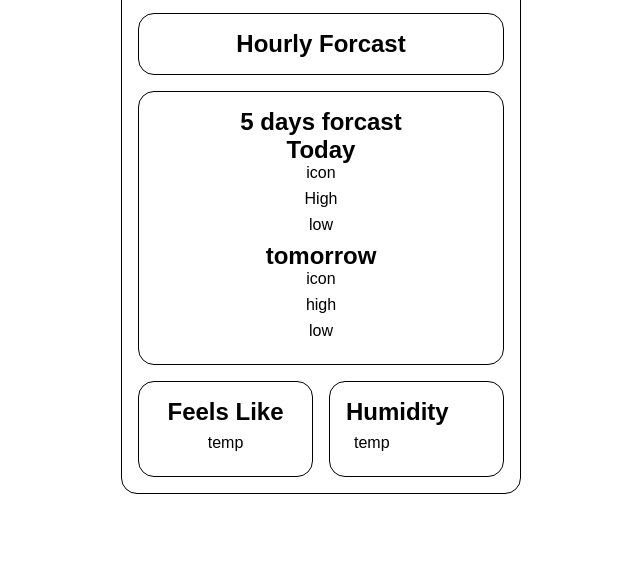
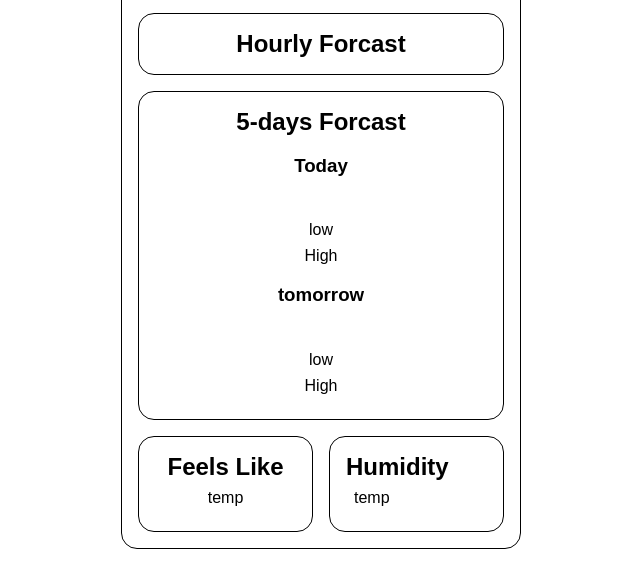
Before and after one commit to Anujkumar23/weatherForcast, a plain HTML site: page index.html in a window 1280 px wide. Shown: the part 224-800 px from the top of the page, without its empty margins (319-959 px from the left). Drawn offline with Linux system fonts and the light colour scheme; no server answers.

Commit message:
set the structure of 5-days forcast

```diff
--- a/index.html
+++ b/index.html
@@ -28,20 +28,23 @@
         </article>
 
         <article id="five-days-forcast">
-            <h1>5 days forcast</h1>
-            <article>
-                <h2>Today</h2>
-                <img src="" alt="">icon
-                <p>High </p>
-                <p>low</p>
-            </article>
+            <h1>5-days Forcast</h1>
+            <section class="five-days-container">
+                <article class="day-wise-container">
+                    <h3>Today</h3>
+                    <img class="icon" src="" alt="">
+                    <p class="min-temp">low</p>
+                    <p class="max-temp">High </p>
+                </article>
 
-            <article>
-            <h2>tomorrow</h2>
-            <img src="" alt="">icon
-            <p>high </p>
-            <p>low</p>
-            </article>
+                <article class="day-wise-container">
+                <h3>tomorrow</h3>
+                <img src="" alt="">
+                    <p class="min-temp">low</p>
+                    <p class="max-temp">High </p>
+                </article>
+            </section>
+
         </article>
 
         <article id="feels-like">
```
